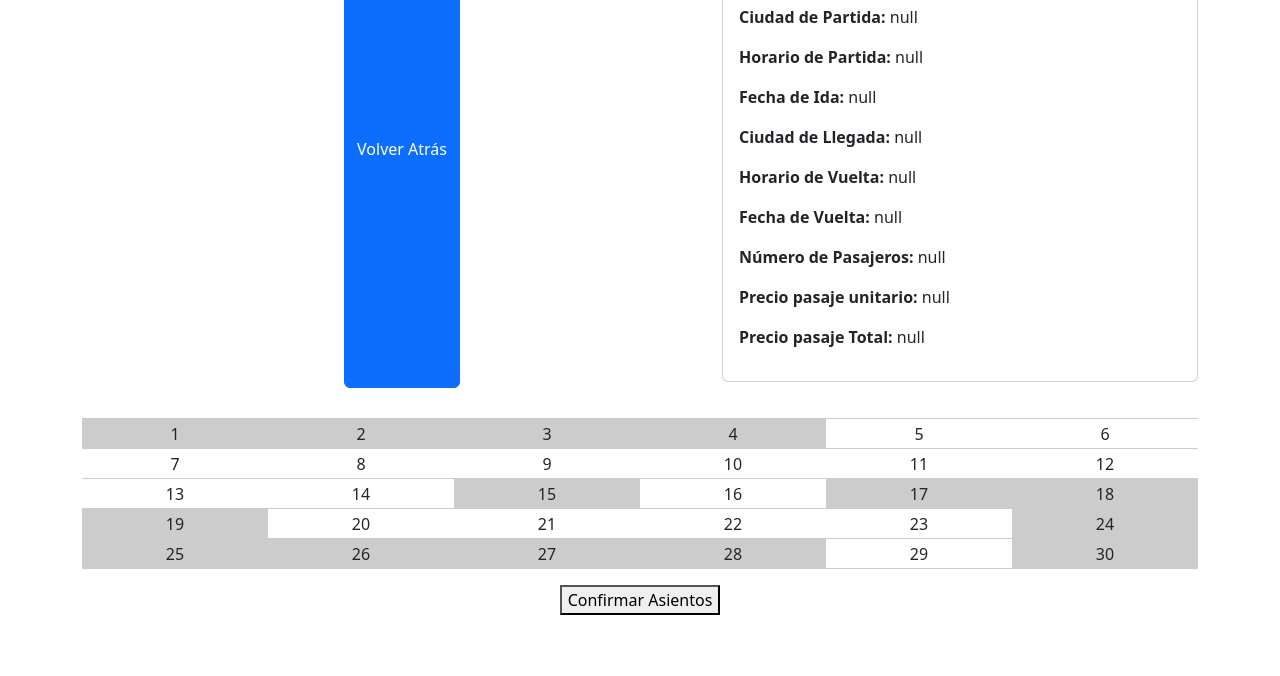
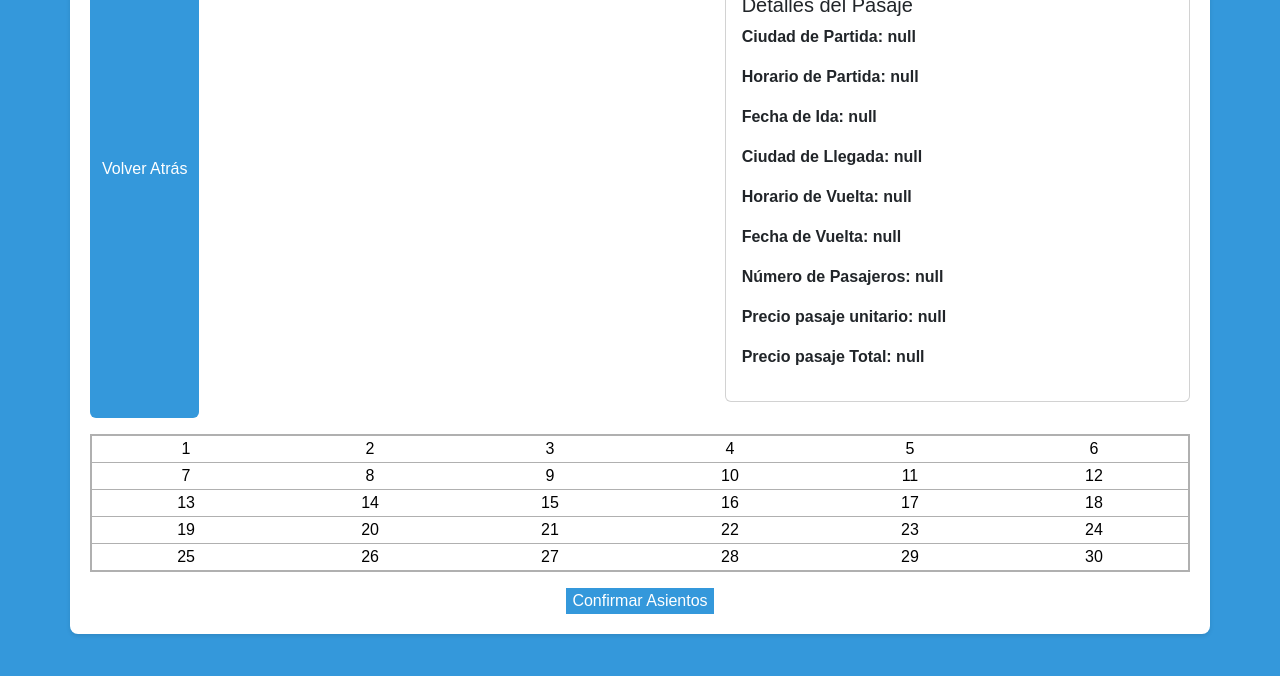
Before and after one commit to Emiliano-aguilar/Transportes-UNGS, a plain HTML site: page venta_pasajes.html in a window 1280 px wide. Shown: the part 124-800 px from the top of the page. Drawn offline with nearby package versions, Linux system fonts and the light colour scheme; some packages are replaced by stand-ins of ours; a script that the page names is missing.

Commit message:
Stylizado

```diff
--- /dev/null
+++ b/css/Style_VentaPasajes.css
@@ -0,0 +1,49 @@
+body {
+    background-color: #3498db;
+    font-family: Arial, sans-serif;
+    color: #000;
+}
+
+.container {
+    background-color: #ffffff;
+    padding: 20px;
+    border-radius: 8px;
+    box-shadow: 0 2px 4px rgba(0, 0, 0, 0.1);
+}
+
+.btn-primary {
+    background-color: #3498db;
+    border: none;
+}
+
+.btn-primary:hover {
+    background-color: #086cb2;
+}
+
+.table {
+    background-color: #ffffff;
+    border: 2px solid #b0b0b0;
+}
+
+#resumen_reserva {
+    color: #3498db;
+    font-weight: bold;
+}
+
+#seatingTable td {
+    cursor: pointer;
+}
+
+#confirmSeats {
+    background-color: #3498db;
+    color: #fff;
+    border: none;
+}
+
+#confirmSeats:hover {
+    background-color: #086cb2;
+}
+
+.mt-3 {
+    margin-top: 1rem !important;
+}
--- /dev/null
+++ b/css/busqueda_pasajes.css
@@ -0,0 +1,53 @@
+body {
+    background: linear-gradient(135deg, #3498db, #86c6e4, #ffffff, #ffffff, #f0f0f0, #d0d0d0, #b0b0b0);
+    font-family: Arial, sans-serif;
+    color: #000;
+}
+
+.container {
+    background-color: #fff;
+    padding: 20px;
+    border-radius: 8px;
+    box-shadow: 0 2px 4px rgba(0, 0, 0, 0.1);
+}
+
+.btn-primary {
+    background-color: #3498db;
+    border: none;
+}
+
+.btn-primary:hover {
+    background-color: #086cb2;
+}
+
+.form-group label {
+    color: #000;
+}
+
+.form-control {
+    background-color: #fff;
+    border: 2px solid #b0b0b0;
+}
+
+#enviar {
+    background-color: #3498db;
+    color: #fff;
+    border: none;
+}
+
+#enviar:hover {
+    background-color: #086cb2;
+}
+
+.mt-4 {
+    margin-top: 1.5rem !important;
+}
+
+.mt-4.mb-4 {
+    margin-top: 1.5rem !important;
+    margin-bottom: 1.5rem !important;
+}
+
+h3 {
+    color: #000;
+}
--- a/css/venta_pasajes.css
+++ /dev/null
@@ -1,28 +0,0 @@
-table {
-    width: 50%;
-    border-collapse: collapse;
-    margin: 20px auto;
-}
-
-td {
-    width: 30px;
-    height: 30px;
-    text-align: center;
-    border: 1px solid #ccc;
-    cursor: pointer;
-}
-
-td.occupied {
-    background-color: #ff0000;
-    pointer-events: none;
-}
-
-button {
-    display: block;
-    margin: 10px auto;
-}
-
-.blocked {
-    background-color: #ccc; /* Color gris para asientos bloqueados */
-    cursor: not-allowed;
-}
--- a/venta_pasajes.html
+++ b/venta_pasajes.html
@@ -5,7 +5,7 @@
     <script src="https://code.jquery.com/jquery-3.5.1.slim.min.js"></script>
     <script src="https://cdn.jsdelivr.net/npm/@popperjs/core@2.11.6/dist/umd/popper.min.js"></script>
     <script src="https://maxcdn.bootstrapcdn.com/bootstrap/4.5.2/js/bootstrap.min.js"></script>
-    <link rel="stylesheet" type="text/css" href="./css/venta_pasajes.css">
+    <link rel="stylesheet" href="./css/Style_VentaPasajes.css">
     <title>Selecciona Asientos</title>
 </head>
 <body>
```
Also changed, not shown: busqueda_pasajes.html (+2 -0 lines), Images/logo.png (added), css/Style.css (deleted).
